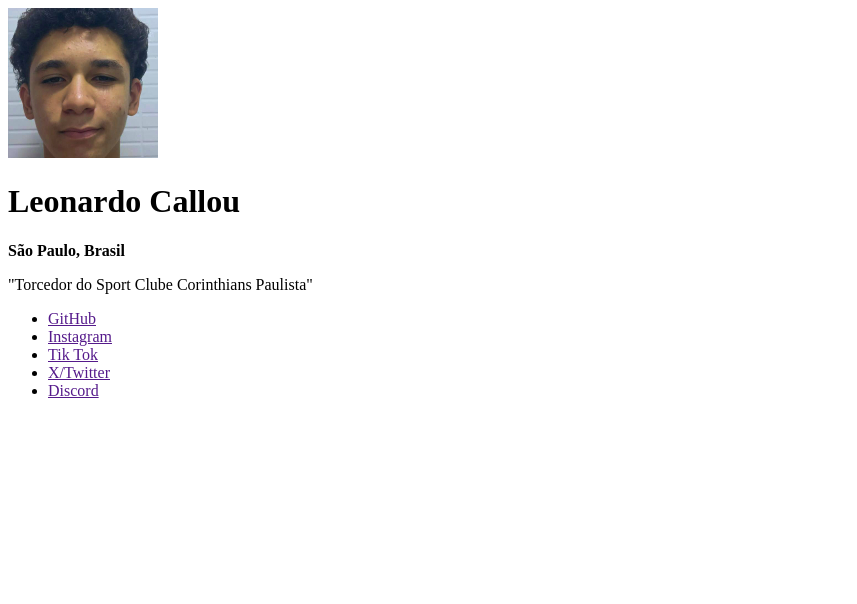
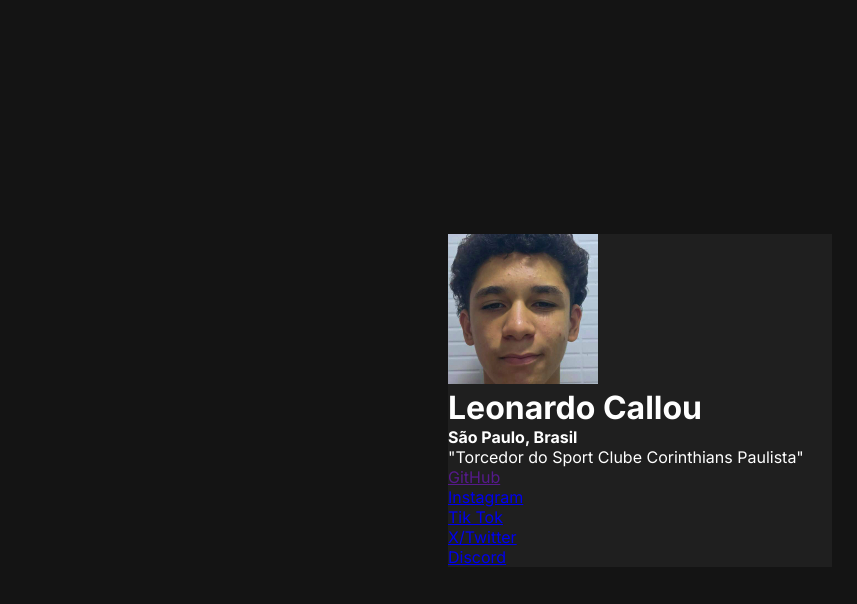
Before and after one commit to LeonardoCallou/link-tree, a plain HTML site: page index.html in a window 1280 px wide. Shown: the whole page, without its empty margins (0-857 px from the left). Drawn offline with Linux system fonts and the light colour scheme.

Commit message:
inicio da estilização do projeto com o CSS

```diff
--- a/index.html
+++ b/index.html
@@ -21,16 +21,16 @@
         <a href="">GitHub</a>
       </li>
       <li>
-        <a href="">Instagram</a>
+        <a href="https://www.instagram.com/_cllouz/profilecard/?igsh=dGd1cGM2NXR2eXhz">Instagram</a>
       </li>
       <li>
-        <a href="">Tik Tok</a>
+        <a href="https://www.tiktok.com/@_cllouz?_t=ZM-8up89sGL48k&_r=1">Tik Tok</a>
       </li>
       <li>
-        <a href="">X/Twitter</a>
+        <a href="https://x.com/opann_leleo?t=Vv4itWDw2Zta_mVu1UTPNA&s=08">X/Twitter</a>
       </li>
       <li>
-        <a href="">Discord</a>
+        <a href="https://discord.gg/yXkjCxJy">Discord</a>
       </li>
 
 
--- a/style.css
+++ b/style.css
@@ -1 +1,27 @@
-/* Add styles here */
+@import url('https://fonts.googleapis.com/css2?family=Inter:ital,opsz,wght@0,14..32,100..900;1,14..32,100..900&display=swap');
+
+*{
+    margin: 0;
+    padding: 0;
+    box-sizing: border-box;
+    font-family: inter, sans-serif;
+}
+
+body{
+    background-color: #141414;
+
+    height: 100vh;
+    display: flex;
+    justify-content: center;
+    align-items: center;
+}
+
+div{
+    background-color: #1f1f1f;
+    color: white;
+width: 384px;
+}
+
+ul, li{
+    list-style: none;
+}
```
